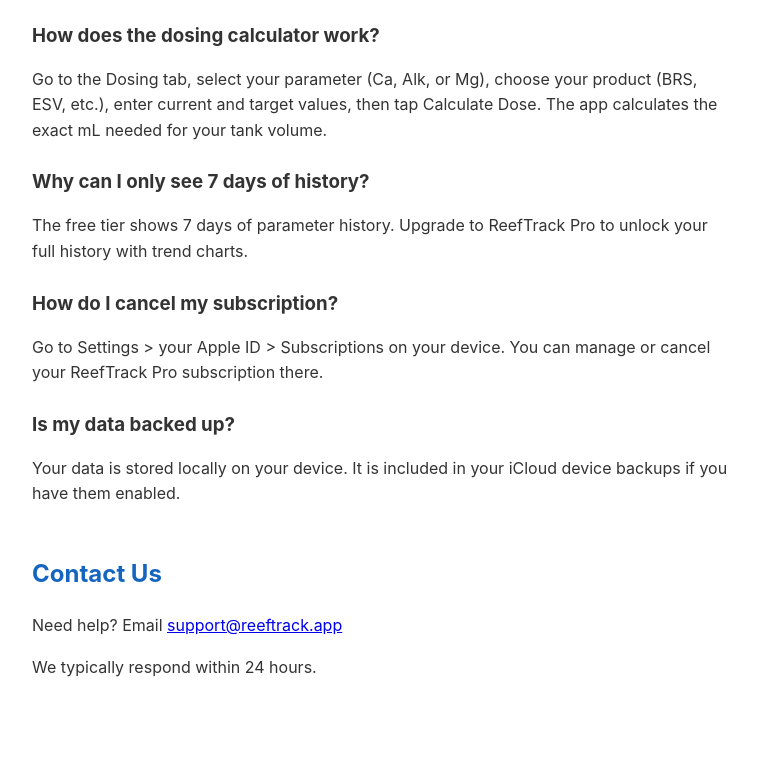
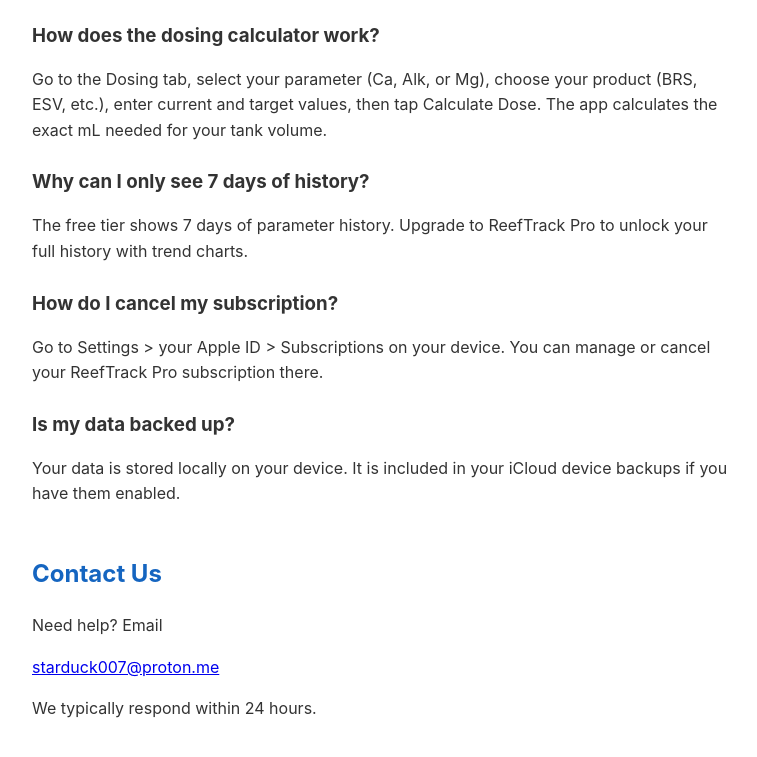
Before and after one commit to peachuinc/legal, a plain HTML site: page reef track/support.html in a window 1280 px wide. Shown: the part 419-1176 px from the top of the page, without its empty margins (258-1015 px from the left). Before the commit the page ends 1139 px from the top, so only its background shows below. Drawn offline with Linux system fonts and the light colour scheme.

Commit message:
Update support.html

```diff
--- a/reef track/support.html
+++ b/reef track/support.html
@@ -48,7 +48,7 @@
     </div>
 
     <h2>Contact Us</h2>
-    <p>Need help? Email <a href="mailto:support@reeftrack.app">support@reeftrack.app</a></p>
+    <p>Need help? Email <p><a href="mailto:starduck007@proton.me">starduck007@proton.me</a></p>
     <p>We typically respond within 24 hours.</p>
 </body>
 </html>
```
